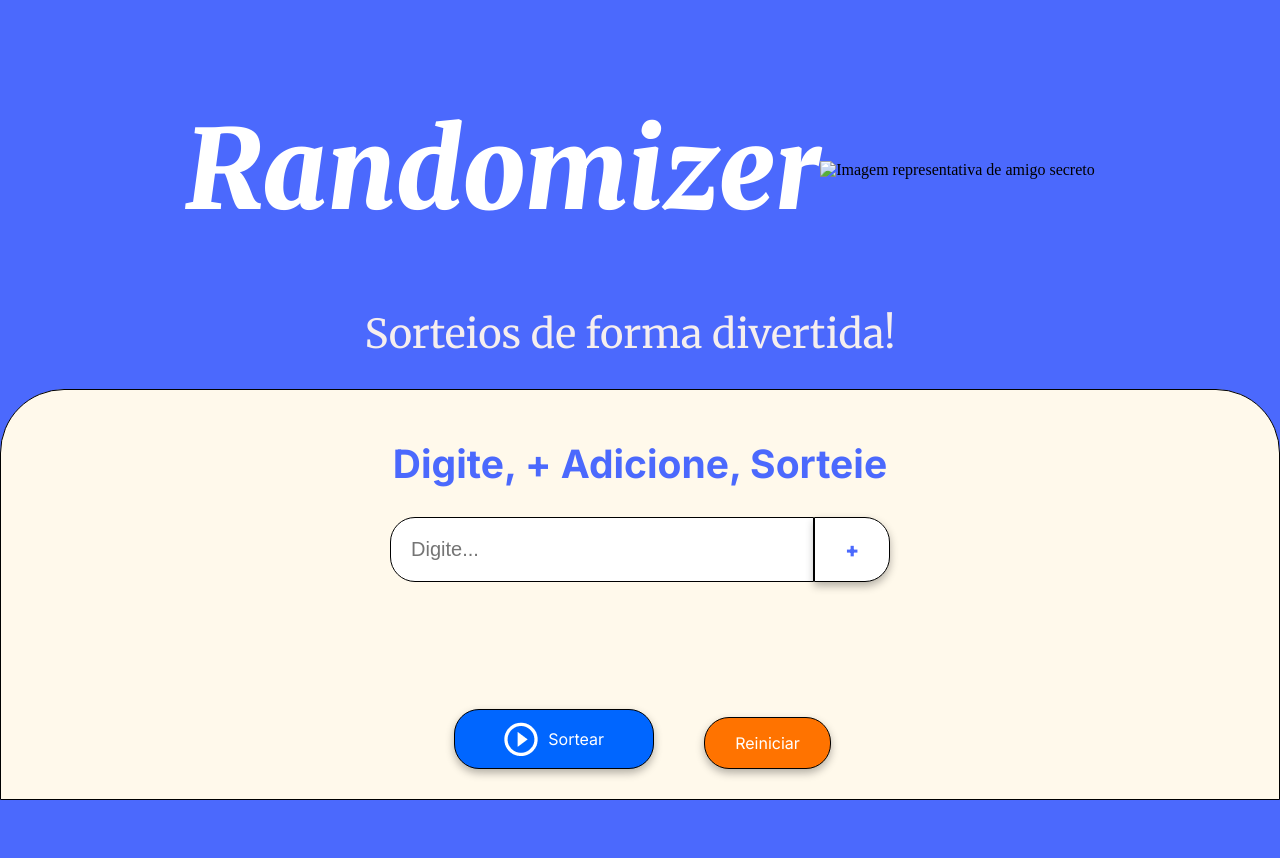
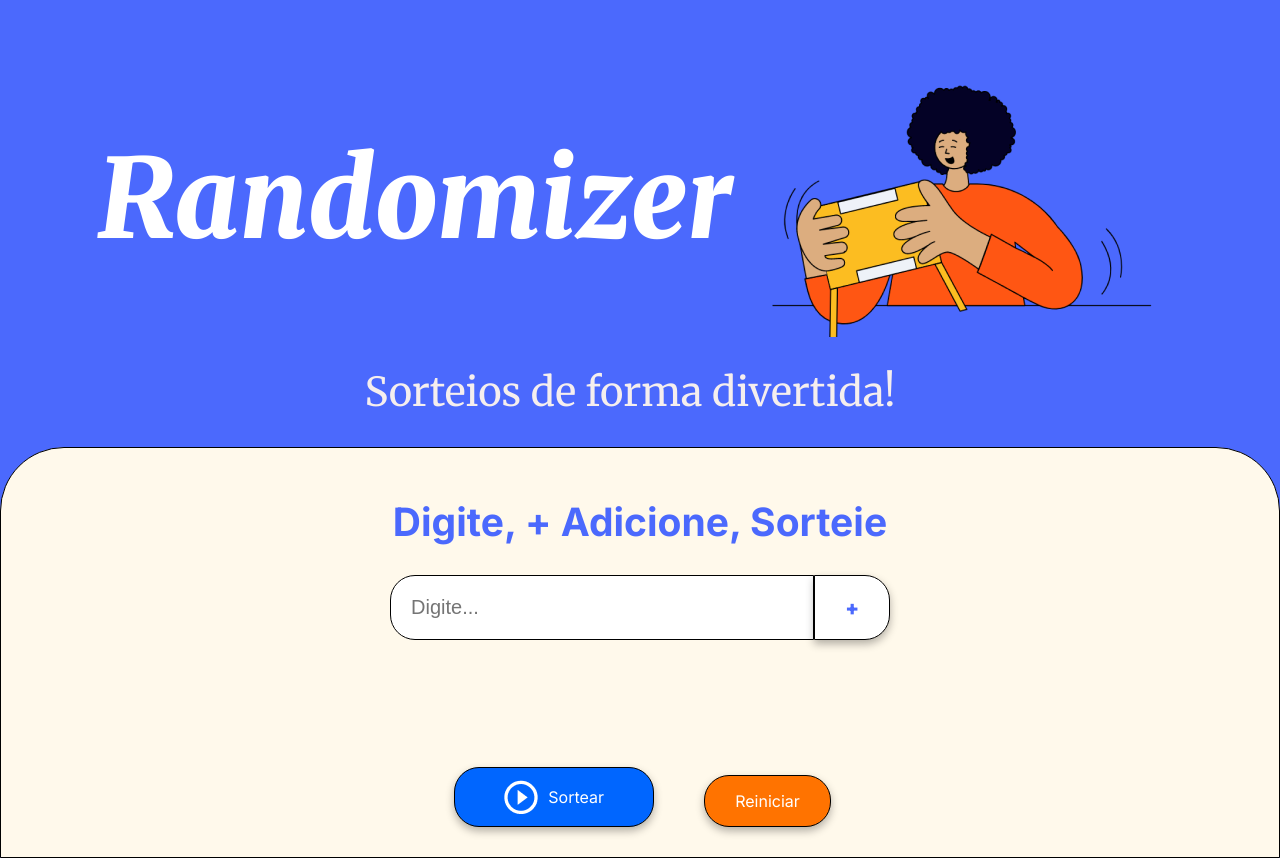
Before and after one commit to Ric-lab/Amigo-Secreto, a plain HTML site: page index.html in a window 1280 px wide. Before the commit the page ends 800 px from the top, so only its background shows below. Drawn offline with Linux system fonts and the light colour scheme; files whose address does not match are found by name.

Commit message:
Update index.html

```diff
--- a/index.html
+++ b/index.html
@@ -16,7 +16,7 @@
         <header class="header-banner">
             </div>
                 <h3 class="main-title">Randomizer</h3>
-                <img src="./assets/amigo-secreto.png" alt="Imagem representativa de amigo secreto">
+                <img src="amigo-secreto.png" alt="Imagem representativa de amigo secreto">
             </div>
         </header>
 
```
